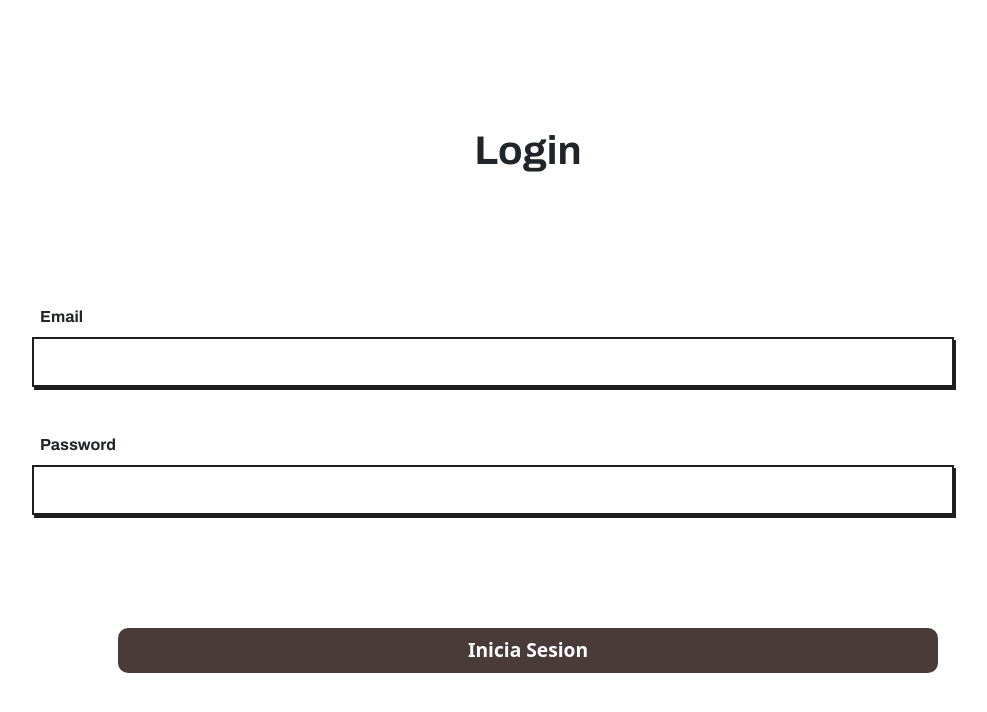
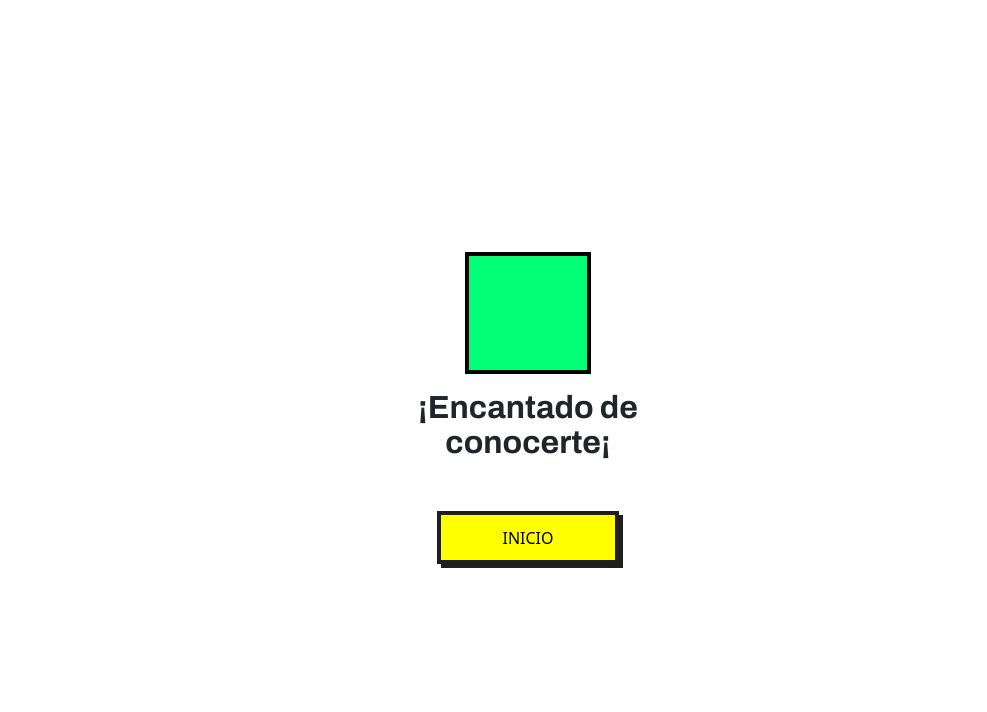
Before and after one commit to No-Country/c10-59-t-reactchallenge-ecommerce, a React (Vite) app: page / in a window 1280 px wide. Shown: the top 712 px of the page, without its empty margins (112-1099 px from the left). Built offline with nearby package versions, Linux system fonts and the light colour scheme.

Commit message:
first commit

```diff
--- a/src/App.jsx
+++ b/src/App.jsx
@@ -2,6 +2,10 @@ import { useState } from "react";
 import Nav from "./components/NavBar/Nav";
 import Auth from "./components/Auth/Auth";
 import SingIn from "./components/Auth/SingIn";
+import Signup from "./components/Auth/Signup";
+import Pedidos from "./components/Pedidos/Pedidos";
+import CardGranCompra from "./components/helpers/CardGranCompra";
+import CardEncantado from "./components/helpers/CardEncantado";
 
 
 function App() {
@@ -9,7 +13,7 @@ function App() {
     <div className="App">
 
       {/* <Nav/> */}
-     <SingIn/>
+     <CardEncantado/>
     </div>
   );
 }
--- a/src/components/Auth/Auth.jsx
+++ b/src/components/Auth/Auth.jsx
@@ -5,9 +5,11 @@ import SingIn from './SingIn';
 import { auth } from '../../utils/firebase';
 import { Link, Navigate, Route, Routes } from 'react-router-dom';
 import Signup from './Signup';
+import { signOut } from 'firebase/auth';
 
 
 const Auth = () => {
+
 
 
   return (
@@ -16,9 +18,18 @@ const Auth = () => {
 <div className="auth__links">
 <button><Link to="/login">INICIAR SESION</Link></button>
 <button><Link to="/register">REGISTRARSE</Link></button>
-<AuthGoogle/>
 </div>
+
+<div className='division'>
+<span className='line'></span>
+<span className='O'>O</span>
+<span className='line'></span>
 </div>
+<AuthGoogle />
+
+</div>
+
+
   )
 }
 
--- a/src/components/Auth/AuthGoogle.jsx
+++ b/src/components/Auth/AuthGoogle.jsx
@@ -41,7 +41,7 @@ const AuthGoogle = () => {
 
 <button onClick={login} className='auth__google-btn'>
   <FcGoogle className='g-icon' />
-  REGISTRARSE
+
 </button>
 
   </>
--- a/src/components/Auth/Signup.jsx
+++ b/src/components/Auth/Signup.jsx
@@ -15,7 +15,7 @@ const Signup = () => {
         emailRef.current.value,
         passwordRef.current.value
       );
-      console.log(response.user);
+      // console.log(response.user);
     } catch (error) {
       console.log(error);
     }
--- a/src/components/Auth/SingIn.jsx
+++ b/src/components/Auth/SingIn.jsx
@@ -1,7 +1,9 @@
-import { signInWithEmailAndPassword } from 'firebase/auth';
+import { signInWithEmailAndPassword, signOut } from 'firebase/auth';
 import React from 'react'
 import { useRef } from 'react';
 import { auth } from '../../utils/firebase';
+import AuthGoogle from './AuthGoogle';
+import { useSelector } from 'react-redux';
 
 const SingIn = () => {
     const emailRef = useRef(null);
@@ -21,20 +23,24 @@ const SingIn = () => {
         }
       }
 
+      // const handleSignOut = () => {
+      // signOut(auth);
+      // };
+
 
   return (
     <div className='form__app'>
 
   <form action="" className='form__form'>
-  <h1 className='form__title'>Login</h1>
+  <h1 className='form__title'>Iniciar Sesión</h1>
   <div className="form__inputs">
    <div className='div__form'>
    <span className='form__imput-title'> Email</span>
-  <input className='form__input' ref={emailRef} type="email" placeholder="Email" />
+  <input className='form__input' ref={emailRef} type="email" placeholder="Correo" />
    </div>
   <div>
-  <span className='form__imput-title'>Password</span>
-  <input className='form__input' ref={passwordRef} type="password" placeholder="Password" />
+  <span className='form__imput-title'>Contraseña</span>
+  <input className='form__input' ref={passwordRef} type="password" placeholder='Contraseña' />
   </div>
   </div>
 
@@ -42,7 +48,18 @@ const SingIn = () => {
 Inicia Sesion
   </button>
 
+<div className='division'>
+<span className='line'></span>
+<span className='O'>O</span>
+<span className='line'></span>
+</div>
+
+  <AuthGoogle/>
+
 </form>
+
+
+
 
     </div>
   )
--- a/src/components/Auth/auth.css
+++ b/src/components/Auth/auth.css
@@ -1,5 +1,5 @@
-@import url('https://fonts.googleapis.com/css2?family=Inter:wght@700&display=swap');
-@import url('https://fonts.googleapis.com/css2?family=Archivo:wght@700&display=swap');
+@import url("https://fonts.googleapis.com/css2?family=Inter:wght@700&display=swap");
+@import url("https://fonts.googleapis.com/css2?family=Archivo:wght@700&display=swap");
 
 .form__app {
   width: 100%;
@@ -22,11 +22,12 @@ input {
   display: flex;
   justify-content: space-around;
   flex-direction: column;
+  align-items: center;
 }
 
 .form__title {
   text-align: center;
-  font-family: 'Archivo', sans-serif;
+  font-family: "Archivo", sans-serif;
 }
 
 .form__inputs {
@@ -38,17 +39,16 @@ input {
 }
 
 .form__input {
-  border: 2.5px solid #1F1F1F;
-  box-shadow: 2px 3px 0px #1F1F1F;
-    padding: 1rem;
+  border: 2.5px solid #1f1f1f;
+  box-shadow: 2px 3px 0px #1f1f1f;
+  padding: 1rem;
   width: 90%;
 
   height: 50px;
-  margin:0 1rem;
-
+  margin: 0 1rem;
 }
 .form__input::placeholder {
-  color: #ffffff85;
+  color: #00000085;
 }
 
 .form__imput-title {
@@ -56,63 +56,67 @@ input {
   font-weight: bold;
   font-size: 16px;
   line-height: 41px;
-  font-family: 'Archivo', sans-serif;
-
+  font-family: "Archivo", sans-serif;
 }
-
-
-
-
-
 
 .btn__auth button {
   cursor: pointer;
 }
 
 .btn__auth {
-  border: none;
-  border-radius: 10px;
-  width: 80%;
-  background-color: #4a3b3b;
-  color: white;
-cursor: pointer;
-  font-weight: bold;
-  font-size: 1.2rem;
-  margin: 0 auto;
-  height: 45px;
+  width: 90%;
+
+  height: 52.43px;
+  left: 20px;
+  top: 385px;
+
+  background: #ffff00;
+  border: 2.5px solid #1f1f1f;
+  box-shadow: 2px 3px 0px #1f1f1f;
+  font-family: 'Archivo';
+font-style: normal;
+font-weight: 700;
+font-size: 16px;
+line-height: 17px;
 }
-
-
 
 /* //////////ACCESO A CUENTA/////////////// */
 
+.auth__container{
+  display: flex;
+  flex-direction: column;
+  justify-content: center;
+  align-items: center;
+}
 
 .auth__title {
   text-align: center;
   font-size: 24px;
   margin: 20px 0;
-  font-family: 'Inter', sans-serif;
+  font-family: "Inter", sans-serif;
   font-weight: 700;
-
 }
 
 .auth__links {
+
   display: flex;
   justify-content: center;
   align-items: center;
-  height: 80vh;
+  height: 50vh;
   flex-direction: column;
   gap: 2rem;
 }
 
-.auth__links button, .auth__google-btn button {
+.auth__links button {
   width: 309px;
   height: 48px;
-  border-radius:8px ;
+
   border: none;
   font-size: 14px;
   cursor: pointer;
-  background: #D9D9D9;
+  background: #FFFF00;
+  border: 2.5px solid #1F1F1F;
+  box-shadow: 2px 3px 0px #1F1F1F;
 }
 
 .auth__links a {
@@ -125,11 +129,11 @@ cursor: pointer;
 }
 
 .auth__google-btn {
-  display: flex;
-  justify-content: center;
-  align-items: center;
-  gap: 10px;
-  font-weight: 700;
+  width: 39px;
+  height: 39px;
+  background: #fefefe;
+  border: 2.6px solid #1f1f1f;
+  box-shadow: 2.6px 2.6px 0px #1f1f1f;
 }
 
 .auth__google-btn .g-icon {
@@ -140,3 +144,27 @@ cursor: pointer;
 .auth__links button:nth-child(3) {
   margin-top: 28px;
 }
+
+
+.division {
+  width: 100vw;
+  display:flex ;
+  justify-content: center;
+  align-items: center;
+  /* margin-bottom: 2rem; */
+}
+
+.line{
+  width: 50%;
+
+  height: 0;
+  border: 2px solid #1F1F1F;
+  font-weight: 700;
+}
+
+.O {
+  margin: 0 2rem;
+  font-family: 'Roboto', sans-serif;
+  font-weight: bold;
+  font-size: 32px;
+}
--- /dev/null
+++ b/src/components/Pedidos/Pedidos.css
@@ -0,0 +1,107 @@
+@import url('https://fonts.googleapis.com/css2?family=Archivo:wght@700&family=Work+Sans:wght@700&display=swap');
+
+.pedidos__container {
+    width: 100%;
+    height: 100vh;
+    display: flex;
+    flex-direction: column;
+    justify-content: center;
+    align-items: center;
+}
+
+.pedidos__detalles {
+    background: #FCFCBD;
+    border: 3px solid #000000;
+    width: 320px;
+height: 174px;
+margin: 2rem 0;
+display: flex;
+flex-direction: column;
+}
+
+.input input {
+    width: 321px;
+    height: 44px;
+    background: #FEFEFE;
+    border: 1.53333px solid #1F1F1F;
+    box-shadow: 3.06667px 3.06667px 0px #1F1F1F;
+    border-radius: 2.3px;
+    display: flex;
+  align-items: flex-end;
+  padding: .7rem;
+}
+.input {
+    padding: 1rem 0;
+
+}
+.input h2 {
+    letter-spacing: 0.374px;
+    font-family: 'Archivo', sans-serif;
+font-style: normal;
+font-weight: 700;
+font-size: 16px;
+
+color: #000000;
+}
+
+.pedidos__detalles-title {
+    letter-spacing: 0.374px;
+
+color: #000000;
+font-family: 'Work Sans', sans-serif;
+font-style: normal;
+font-weight: 700;
+font-size: 30px;
+line-height: 41px;
+padding: 0 .7rem ;
+}
+
+.line {
+    width: 100%;
+    border: 1px solid black;
+
+}
+
+.pedidos__btn {
+    width: 182px;
+height: 53px;
+    background: #FFFF00;
+border: 4px solid #1F1F1F;
+box-shadow: 4px 4px 0px #1F1F1F;
+font-family: 'Archivo';
+font-style: normal;
+font-weight: 700;
+font-size: 16px;
+line-height: 17px;
+}
+
+.detalles__span, .total__span-detalles {
+    font-family: 'Work Sans';
+font-style: normal;
+font-weight: 400;
+font-size: 12px;
+margin: 4px 0;
+
+
+letter-spacing: 0.374px;
+}
+
+.total {
+    display: flex;
+    justify-content: space-between;
+    padding:.5rem .7rem;
+    font-family: 'Work Sans';
+font-style: normal;
+font-weight: 700;
+font-size: 16px;
+letter-spacing: 0.374px;
+
+color: #000000;
+}
+
+.detalle--span{
+    width: 100%;
+    justify-content: space-between;
+    padding: 0 .5rem;
+    display: flex;
+}
--- /dev/null
+++ b/src/components/Pedidos/Pedidos.jsx
@@ -0,0 +1,49 @@
+import React from 'react'
+import "../Pedidos/Pedidos.css"
+
+
+const Pedidos = () => {
+  return (
+   <div className="pedidos__container">
+    <div className="input">
+        <h2 className="input__title">Direcion de entrega</h2>
+        <input type="text" placeholder='Dirección de entrega' />
+    </div>
+
+    <div className="input">
+        <h2 className="input__title">Horario estimado</h2>
+        <input type="tel" placeholder='Horario' />
+    </div>
+
+    <div className="input">
+        <h2 className="input__title">Metodo de pago</h2>
+        <input type="text" placeholder='Metodo de pago' />
+    </div>
+
+    <div className="pedidos__detalles">
+        <h2 className="pedidos__detalles-title">Detalle</h2>
+        <div className='line'/>
+        <div className="detalle--span">
+        <span className='detalles__span'>2 cervezas Ipa</span>
+        <span className='total__span-detalles'>100$</span>
+        </div>
+        <div className="detalle--span">
+        <span className='detalles__span'>Envio</span>
+        <span className='total__span-detalles'>100$</span>
+        </div>
+        <div className="detalle--span">
+        <span className='detalles__span'>Propina</span>
+        <span className='total__span-detalles'>100$</span>
+        </div>
+        <div className='line'/>
+        <div className="total">
+            <span className='total__title'>Total</span>
+            <span className='total__monto'>$1150</span>
+        </div>
+    </div>
+        <button className='pedidos__btn'>PEDIR</button>
+   </div>
+  )
+}
+
+export default Pedidos
--- /dev/null
+++ b/src/components/helpers/CardEncantado.jsx
@@ -0,0 +1,15 @@
+import React from 'react'
+import '../helpers/helper.css'
+
+const CardEncantado = () => {
+    return (
+        <div className='Card__done'>
+            <div className="verified"></div>
+            <p className='card__p'><span>¡Encantado de</span> <br /> conocerte¡</p>
+    <button className='btn__card'>INICIO</button>
+        </div>
+      )
+
+}
+
+export default CardEncantado
--- /dev/null
+++ b/src/components/helpers/CardGranCompra.jsx
@@ -0,0 +1,13 @@
+import React from 'react'
+import '../helpers/helper.css'
+const CardGranCompra = () => {
+  return (
+    <div className='Card__done'>
+        <div className="verified"></div>
+        <p className='card__p'><span>¡Gran Compra!</span> <br /> Tu Pedido esta en camino</p>
+<button className='btn__card'>INICIO</button>
+    </div>
+  )
+}
+
+export default CardGranCompra
--- /dev/null
+++ b/src/components/helpers/helper.css
@@ -0,0 +1,37 @@
+.Card__done{
+    width: 100%;
+    height: 100vh;
+    display: flex;
+    flex-direction: column;
+    justify-content: center;
+    align-items: center;
+}
+
+.card__p {
+    width: 320px;
+    height:105px ;
+    text-align: center;
+    font-family: 'Archivo';
+font-style: normal;
+font-weight: 600;
+font-size: 32px;
+line-height: 35px;
+}
+
+.verified {
+    margin: 1rem 0;
+    background: #00FF75;
+width: 126px;
+height: 122px;
+
+border: 4px solid #000000;
+}
+
+
+.btn__card {
+    width: 182px;
+height: 53px;
+    background: #FFFF00;
+border: 4px solid #1F1F1F;
+box-shadow: 4px 4px 0px #1F1F1F;
+}
```
